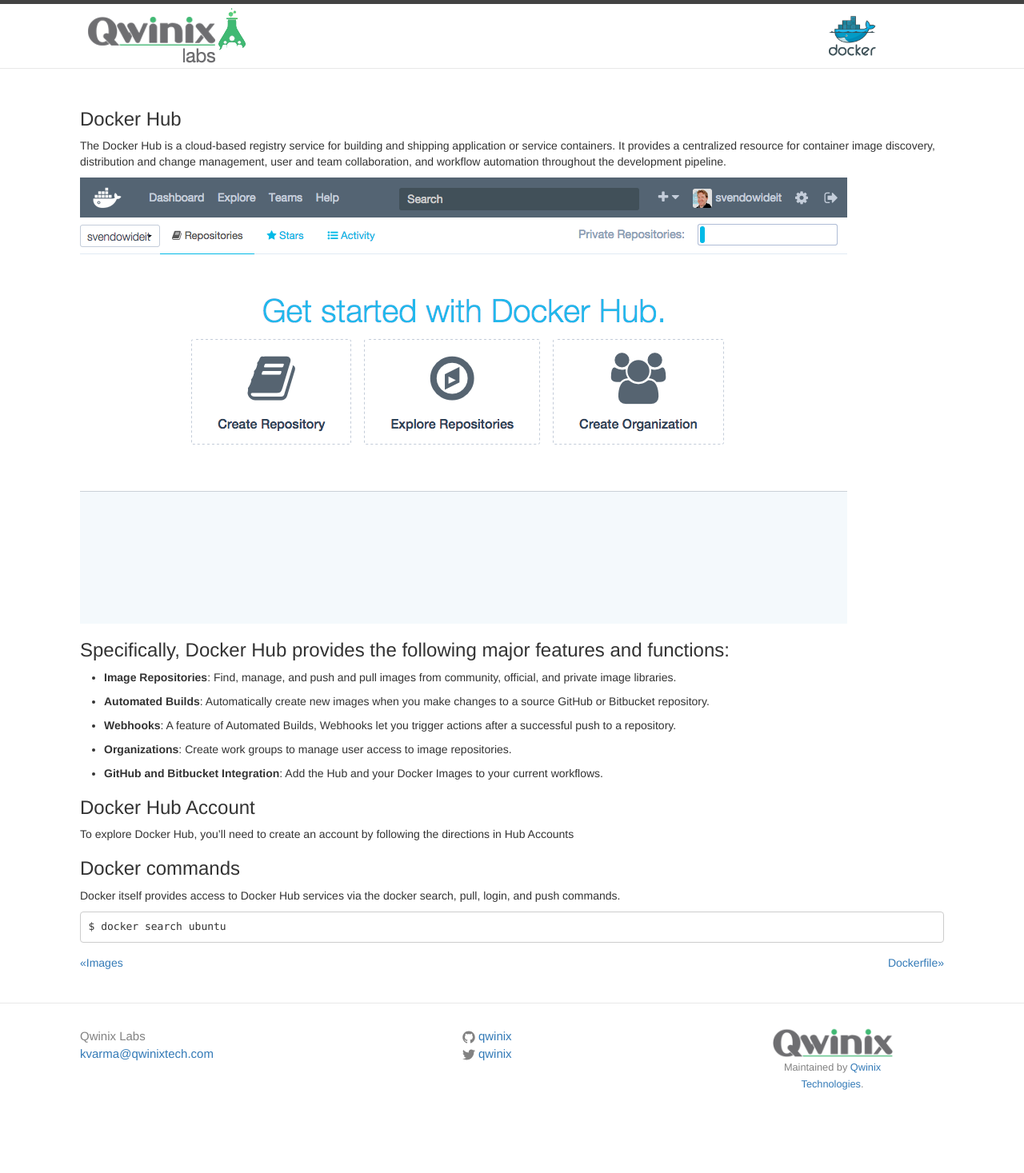
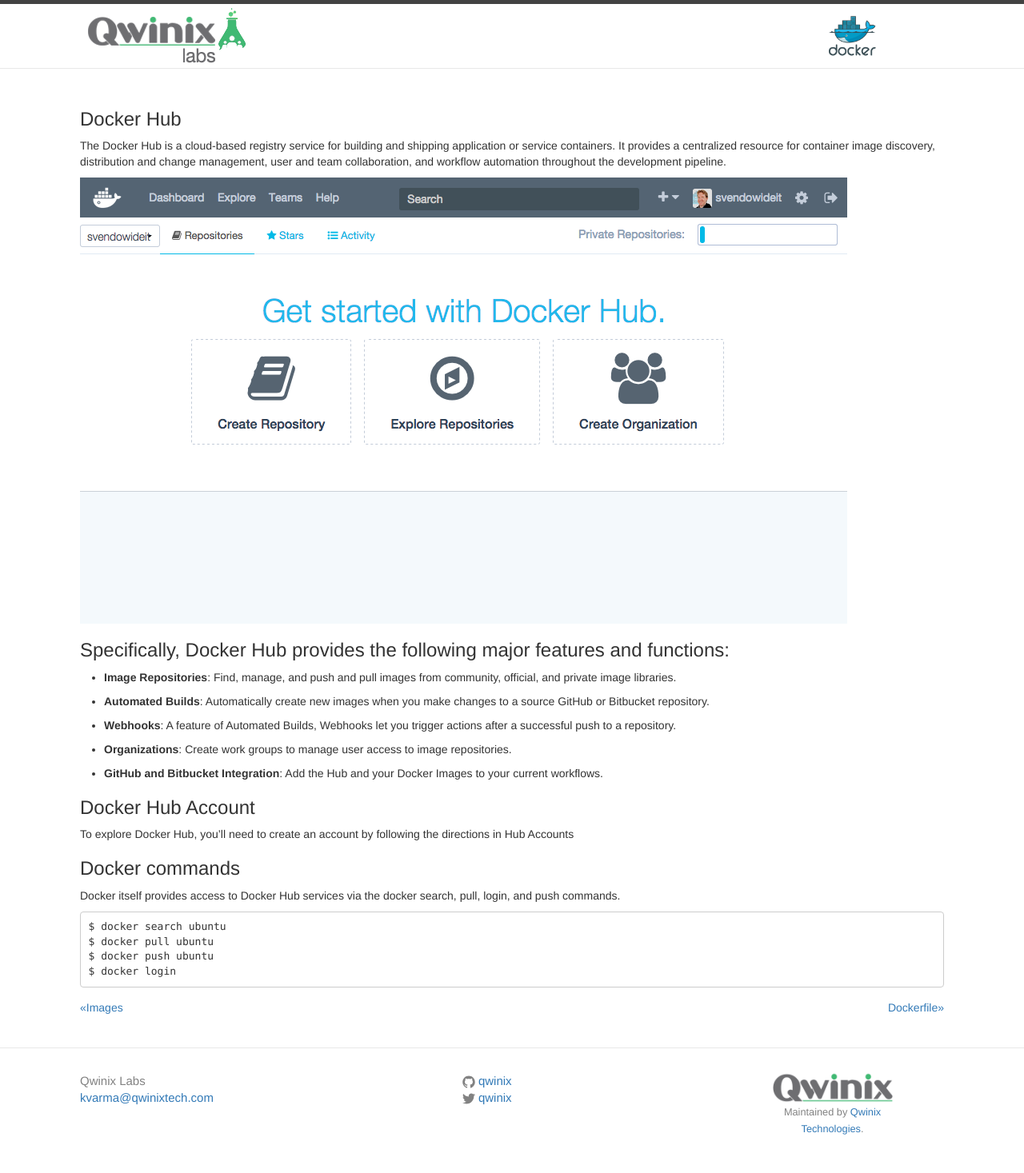
Before and after one commit to kratikQwinix/qwinix-labs-docs, a Jekyll site: the page built from _posts/2015-10-18-docker-hub.markdown, in a window 1280 px wide. Shown: the whole page at 80% size. Built offline with Jekyll 4.4.1, drawn with Linux system fonts in a browser that asks for light colours; nearby versions of some CDN libraries; a style sheet for code colours, icons or effects is not loaded; before the commit the page ends 1411 px from its top, so only the background shows below that.

Commit message:
dockerhub

```diff
--- a/_posts/2015-10-18-docker-hub.markdown
+++ b/_posts/2015-10-18-docker-hub.markdown
@@ -32,6 +32,9 @@
 
 
 	$ docker search ubuntu
+	$ docker pull ubuntu
+	$ docker push ubuntu
+	$ docker login
 
 
 <a href="images.html"><<Images</a>
```
